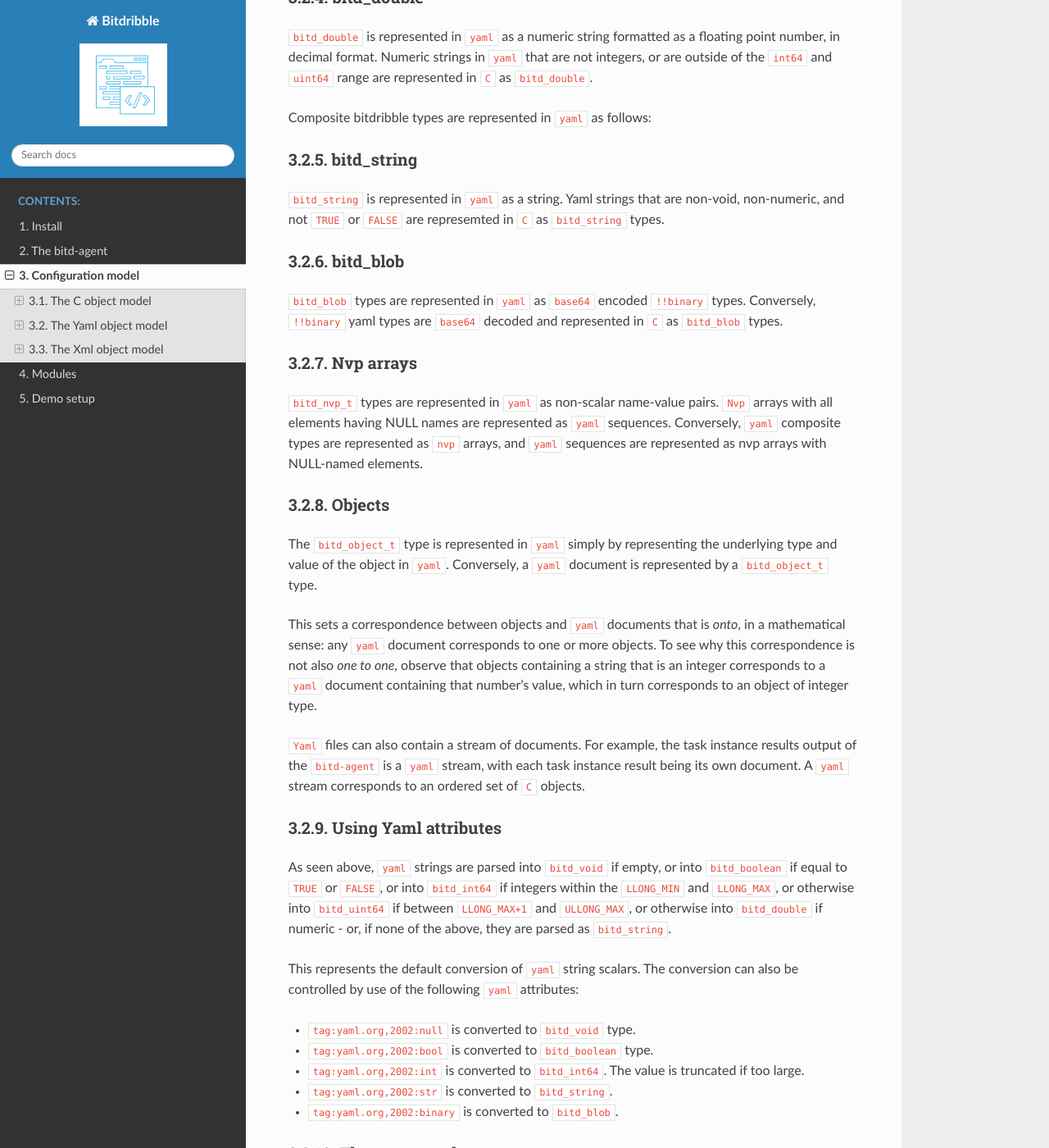
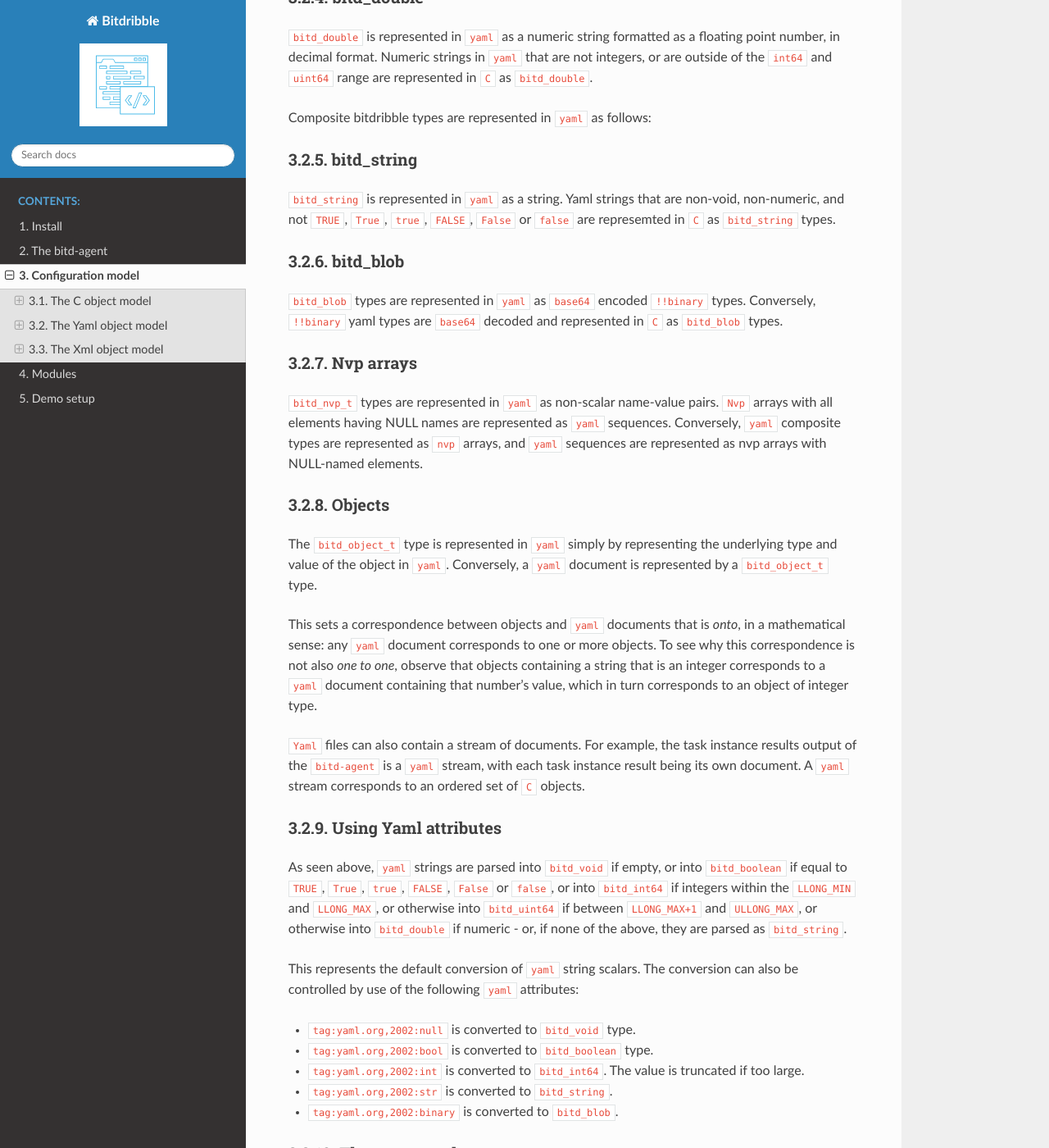
Before and after one commit to Bitdribble/bitdribble-doc, a Sphinx documentation site: the page built from source/config-object-model.rst, in a window 1280 px wide and 1400 px high, scrolled down 4145 px. Shown: the whole window at 82% size. Built offline with Sphinx 7.4.7 and the Read the Docs theme 2.0.0, drawn with Linux system fonts in a browser that asks for light colours; some of the changed text lies outside the part shown.

```diff
--- a/source/config-object-model.rst
+++ b/source/config-object-model.rst
@@ -156,7 +156,7 @@ Composite bitdribble types are represented in ``yaml`` as follows:
 
 bitd_string
 -----------
-``bitd_string`` is represented in ``yaml`` as a string. Yaml strings that are non-void, non-numeric, and not ``TRUE`` or ``FALSE`` are represemted in ``C`` as ``bitd_string`` types.
+``bitd_string`` is represented in ``yaml`` as a string. Yaml strings that are non-void, non-numeric, and not ``TRUE``, ``True``, ``true``, ``FALSE``, ``False`` or ``false`` are represemted in ``C`` as ``bitd_string`` types.
 
 bitd_blob
 ---------
@@ -176,7 +176,7 @@ This sets a correspondence between objects and ``yaml`` documents that is *onto*
 
 Using Yaml attributes
 ---------------------
-As seen above, ``yaml`` strings are parsed into ``bitd_void`` if empty, or into ``bitd_boolean`` if equal to ``TRUE`` or ``FALSE``, or into ``bitd_int64`` if integers within the ``LLONG_MIN`` and ``LLONG_MAX``, or otherwise into ``bitd_uint64`` if between ``LLONG_MAX+1`` and ``ULLONG_MAX``, or otherwise into ``bitd_double`` if numeric - or, if none of the above, they are parsed as ``bitd_string``.
+As seen above, ``yaml`` strings are parsed into ``bitd_void`` if empty, or into ``bitd_boolean`` if equal to ``TRUE``, ``True``, ``true``, ``FALSE``, ``False`` or ``false``, or into ``bitd_int64`` if integers within the ``LLONG_MIN`` and ``LLONG_MAX``, or otherwise into ``bitd_uint64`` if between ``LLONG_MAX+1`` and ``ULLONG_MAX``, or otherwise into ``bitd_double`` if numeric - or, if none of the above, they are parsed as ``bitd_string``.
 
 This represents the default conversion of ``yaml`` string scalars. The conversion can also be controlled by use of the following ``yaml`` attributes:
 
@@ -216,7 +216,7 @@ We will describe a partial correspondence between ``xml`` documents and *named*
 
 - If the element is empty, the type is ``bitd_void``.
 
-- If the element is the string ``TRUE`` or ``FALSE``, the type is ``bitd_boolean``.
+- If the element is the string ``TRUE``, ``True``, ``true``, ``FALSE``, ``False`` or ``false``, the type is ``bitd_boolean``.
 
 - If the element is numeric string, the type is ``bitd_int64`` if an integer between ``LLONG_MIN`` and ``LLONG_MAX``, otherwise ``bitd_uint64`` if an integer between ``LLONG_MAX+1`` and ``ULLONG_MAX``, and otherwise a ``bitd_double``.
 
--- a/source/install.rst
+++ b/source/install.rst
@@ -31,7 +31,7 @@ The source code is available under Apache 2.0 license at https://github.com/bitd
 
    git clone git@github.com:bitdribble/bitdribble.git
 
-All platforms require the ``expat``, ``libyaml``, ``openssl`` and ``libcurl`` development libraries installed.
+All platforms require the ``expat``, ``libyaml``, ``jansson``, ``microhttpd``, ``openssl`` and ``libcurl`` development libraries installed.
 
 .. To do: include libmicrohttpd and libmicrohttpd-devel once we need it.
 
@@ -41,7 +41,7 @@ Centos 7 has been tested. The default ``cmake`` on Centos 7 is version 2. We nee
 
 .. code-block:: none
 
-   sudo yum install cmake3 expat-devel libyaml-devel openssl-devel libcurl-devel
+   sudo yum install cmake3 expat-devel libyaml-devel jansson-devel libmicrohttpd-devel openssl-devel libcurl-devel
 
    cd .../bitdribble
    mkdir build && cd build && cmake3 ..
@@ -80,7 +80,7 @@ Ubuntu 18.04 has been tested. The default ``cmake`` on Ubuntu 18.04 has version
 
 .. code-block:: none
 
-  sudo apt-get install libexpat-dev libyaml-dev libssl-dev libcurl4-openssl-dev
+  sudo apt-get install libexpat-dev libyaml-dev jansson-dev libssl-dev libcurl4-openssl-dev
 
   cd .../bitdribble
   mkdir build && cd build && cmake ..
```
